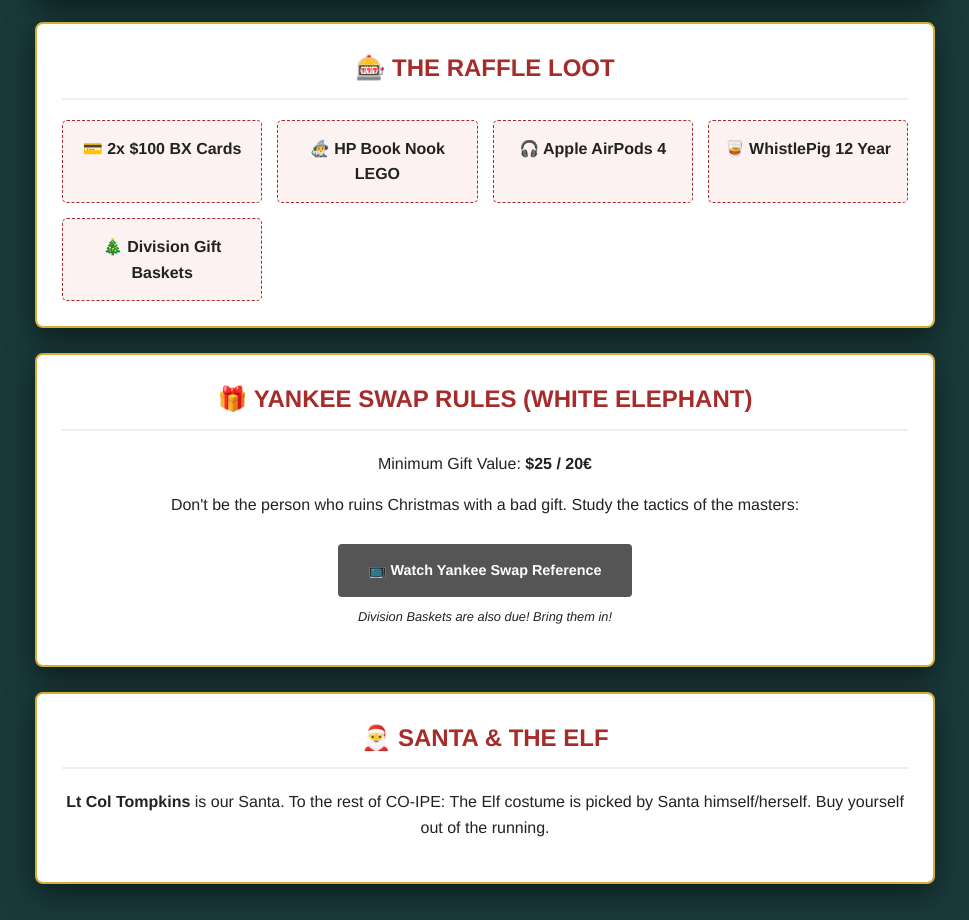
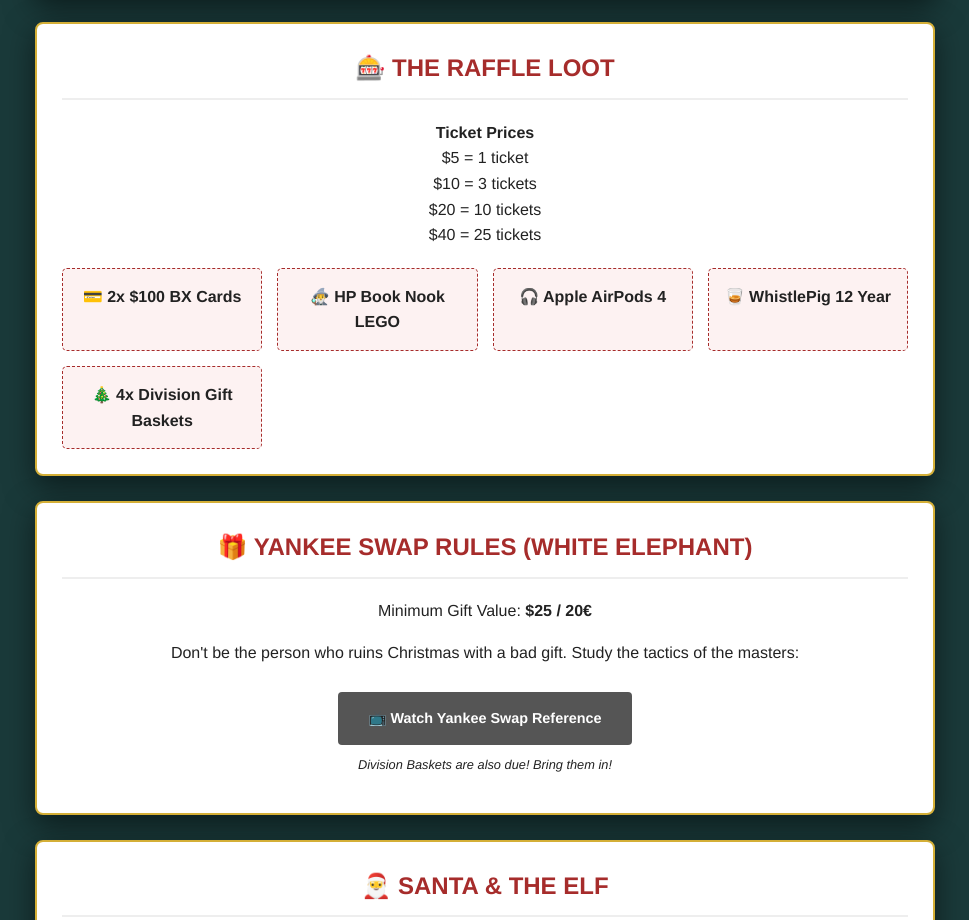
Before and after one commit to public-mattlab/co-ipe_holiday, a plain HTML site: page index.html in a window 1280 px wide. Shown: the part 1407-2327 px from the top of the page, without its empty margins (155-1124 px from the left). Drawn offline with Linux system fonts and the light colour scheme.

Commit message:
Update index.html

```diff
--- a/index.html
+++ b/index.html
@@ -79,12 +79,17 @@
 
     <div class="card">
         <h2>🎰 The Raffle Loot</h2>
+        <p><strong>Ticket Prices</strong><br>
+        $5 = 1 ticket<br>
+        $10 = 3 tickets<br>
+        $20 = 10 tickets<br>
+        $40 = 25 tickets<br></p>
         <div class="raffle-grid">
             <div class="raffle-item">💳 2x $100 BX Cards</div>
             <div class="raffle-item">🧙‍♂️ HP Book Nook LEGO</div>
             <div class="raffle-item">🎧 Apple AirPods 4</div>
             <div class="raffle-item">🥃 WhistlePig 12 Year</div>
-            <div class="raffle-item">🎄 Division Gift Baskets</div>
+            <div class="raffle-item">🎄 4x Division Gift Baskets</div>
         </div>
     </div>
 
```
